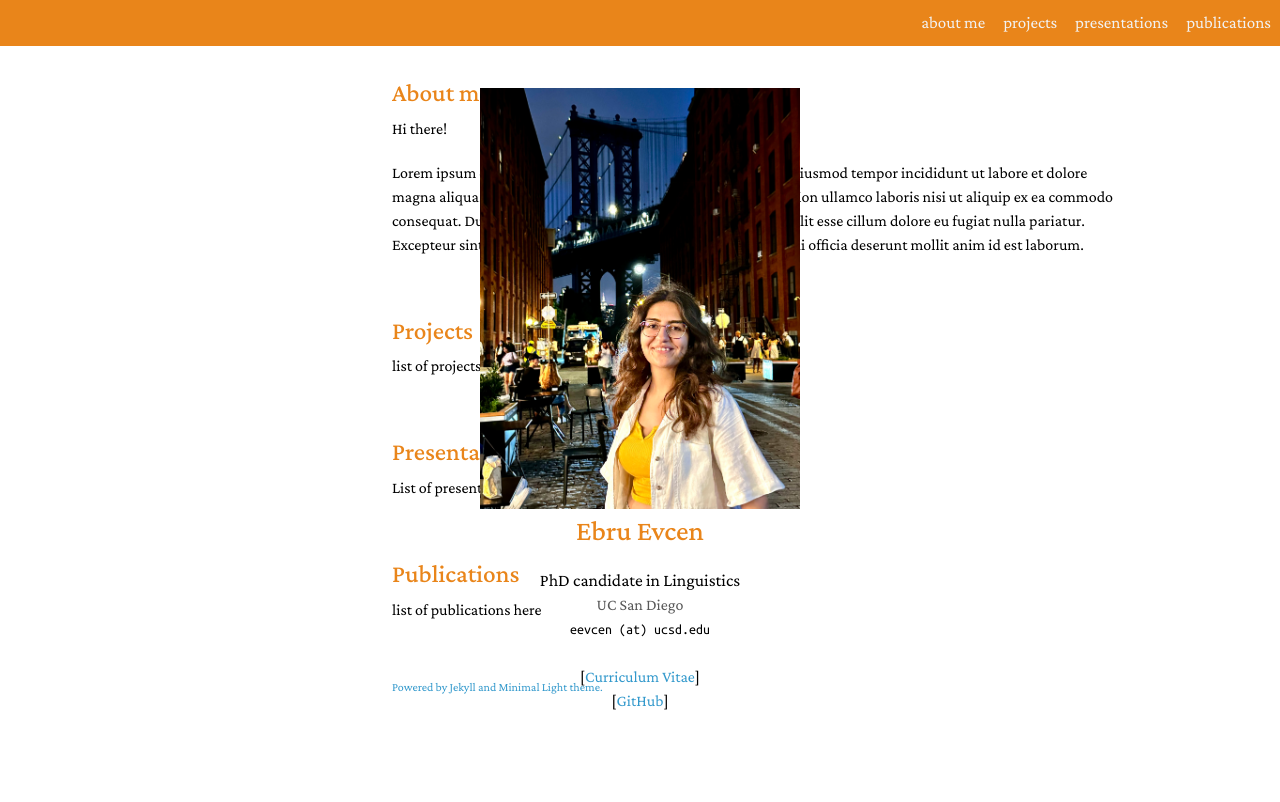
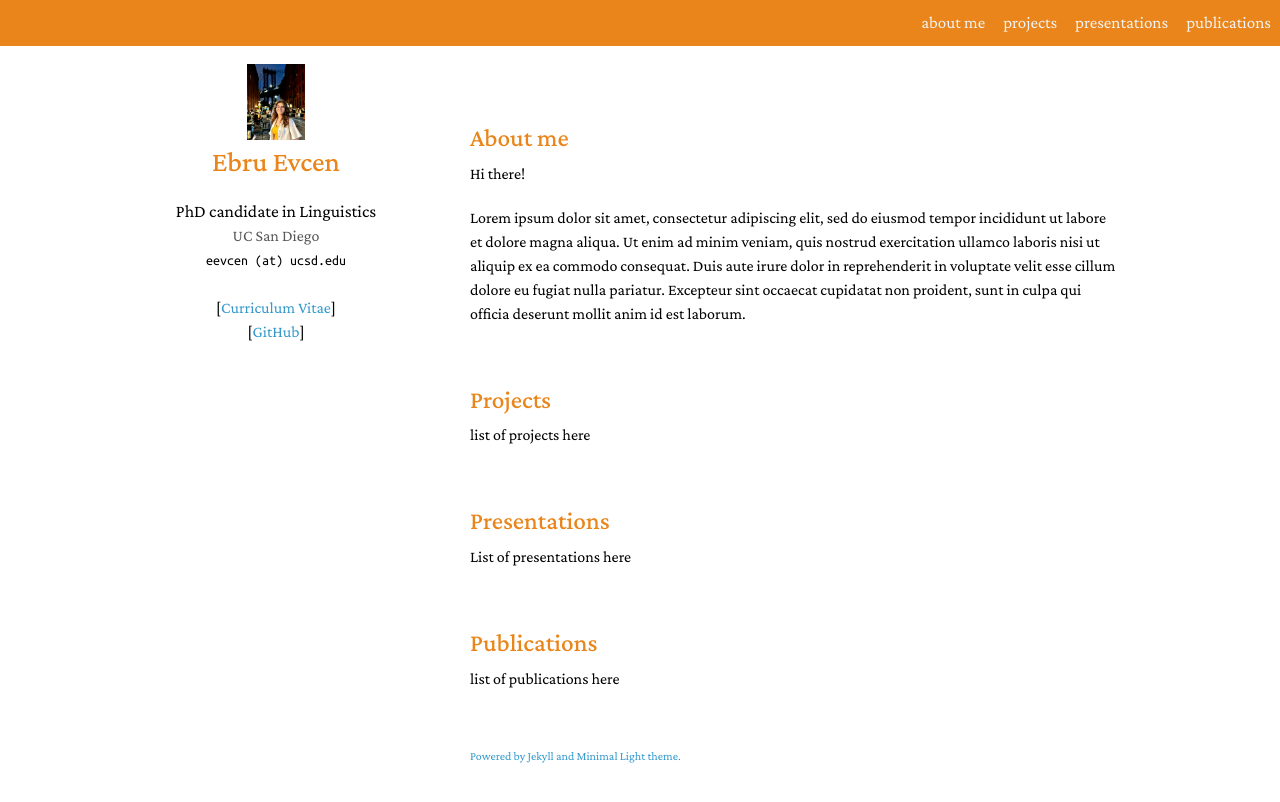
Before and after one commit to ebruevcen/ebruevcen.github.io, a Jekyll site: the page built from index.md, in a window 1280 px wide. Shown: the top 802 px of the page. Built offline with Jekyll 4.4.1, drawn with Linux system fonts in a browser that asks for light colours; a style sheet for code colours, icons or effects is not loaded.

Commit message:
Update minimal-light.scss

```diff
--- a/_sass/minimal-light.scss
+++ b/_sass/minimal-light.scss
@@ -99,14 +99,13 @@ th { color: #444; }
 img { max-width: 100%; }
 
 header {
-    width: auto; /* Remove fixed width */
-    float: left;
-    position: fixed;
-    -webkit-font-smoothing: subpixel-antialiased;
-    padding-top: 5.5em;
-    text-align: center;
-    left: 0; /* Add this to ensure it doesn't extend too far to the left */
-}
+    width:232px;
+    float:left;
+    position:fixed;
+    -webkit-font-smoothing:subpixel-antialiased;
+    padding-top:4.0em;
+    text-align:center
+  }
 header ul { list-style: none; height: 40px; padding: 0; background: #f4f4f4; border-radius: 5px; border: 1px solid #e0e0e0; width: 270px; }
 
 header li { width: 89px; float: left; border-right: 1px solid #e0e0e0; height: 40px; }
@@ -128,12 +127,11 @@ header ul li + li + li { border-right: none; width: 89px; }
 header ul a strong { font-size: 14px; display: block; color: #222; }
 
 section {
-    width: auto; /* Remove fixed width */
-    float: right;
-    padding-top: 1.2em;
-    padding-bottom: 50px;
-    margin-left: 232px; /* Add margin to account for the header width */
-}
+    width:650px;
+    float:right;
+    padding-top:4.0em;
+    padding-bottom:50px;
+  }
 small { font-size: 11px; }
 
 hr { border: 0; background: #e5e5e5; height: 1px; margin: 0 0 20px; }
```
